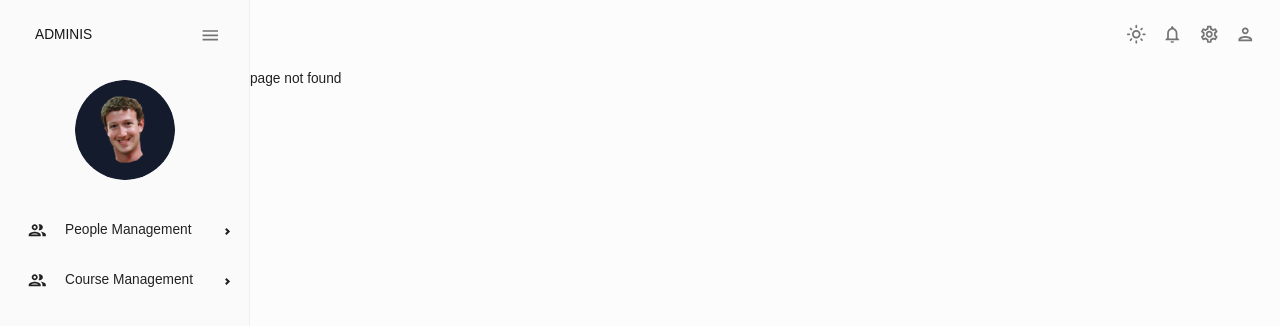
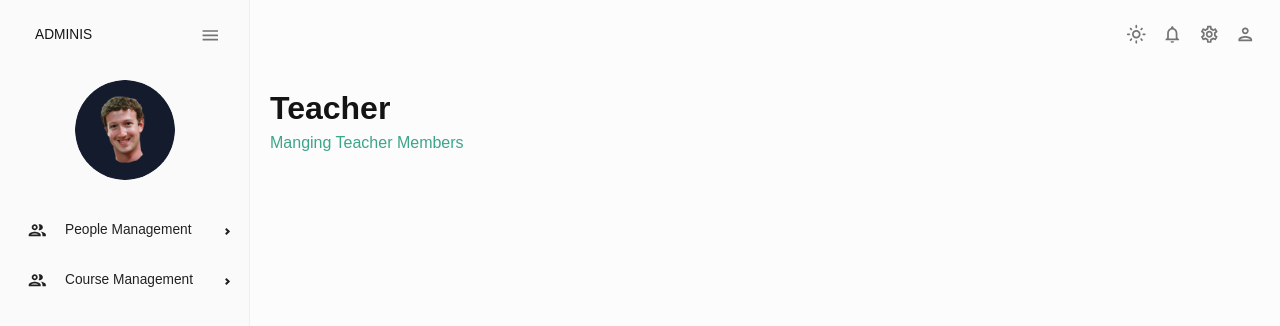
Before and after one commit to MoocDevTeam/Admin-Management-System-Frontend, a React (Create React App) app: page /user/teacher in a window 1280 px wide. Before the commit this address had no page. Shown: the top 326 px of the page. Built offline with nearby package versions, Linux system fonts and the light colour scheme.

Commit message:
MoocUI 1.0.3 Yafei: Add teacher page and route

```diff
--- a/package.json
+++ b/package.json
@@ -1,6 +1,6 @@
 {
   "name": "moocadmin",
-  "version": "1.0.2",
+  "version": "1.0.3",
   "private": true,
   "dependencies": {
     "@emotion/react": "^11.13.3",
--- a/src/App.js
+++ b/src/App.js
@@ -6,6 +6,7 @@ import Mainlayout from "./components/mainlayout/index";
 import { Toaster } from "react-hot-toast";
 
 import User from "./pages/user/index";
+import Teacher from "./pages/user/teacher/index";
 import CourseList from "./pages/course/course/courseList/index";
 import CourseSingle from "./pages/course/course/courseSignle/index"
 import CourseInstanceSingle from "./pages/course/course/courseInstanceSingle"
@@ -83,6 +84,14 @@ function App() {
             }
           />
 
+          <Route
+            key="teacher"
+            path="/user/teacher"
+            element={
+              <Teacher />
+            }
+          />
+
           <Route key="page404" path="*" element={<Page404 />} />
         </Route>
       </Routes>
--- a/src/components/mainlayout/mainSidebar.jsx
+++ b/src/components/mainlayout/mainSidebar.jsx
@@ -68,6 +68,7 @@ export default function MainSidebar() {
 
           <SubMenu icon={<PeopleOutlinedIcon />} label='People Management' >
             <MenuItem icon={<PeopleOutlinedIcon />} component={<Link />} to='user'>User</MenuItem>
+            <MenuItem icon={<PeopleOutlinedIcon />} component={<Link />} to='user/teacher'>Teacher</MenuItem>
           </SubMenu>
           <SubMenu icon={<PeopleOutlinedIcon />} label='Course Management' >
             <MenuItem icon={<PeopleOutlinedIcon />} component={<Link />} to='course'>Courses</MenuItem>
--- /dev/null
+++ b/src/pages/user/teacher/index.jsx
@@ -0,0 +1,12 @@
+import { Box } from "@mui/material";
+import Header from "../../../components/header";
+
+export default function Teacher() {
+  return (
+    <Box m="20px">
+      <Box>
+        <Header title="Teacher" subtitle="Manging Teacher Members"></Header>
+      </Box>
+    </Box>
+  );
+}
```
Also changed, not shown: src/pages/user/teacher/addTeacher.jsx (added), src/pages/user/teacher/teacherList.jsx (added).
